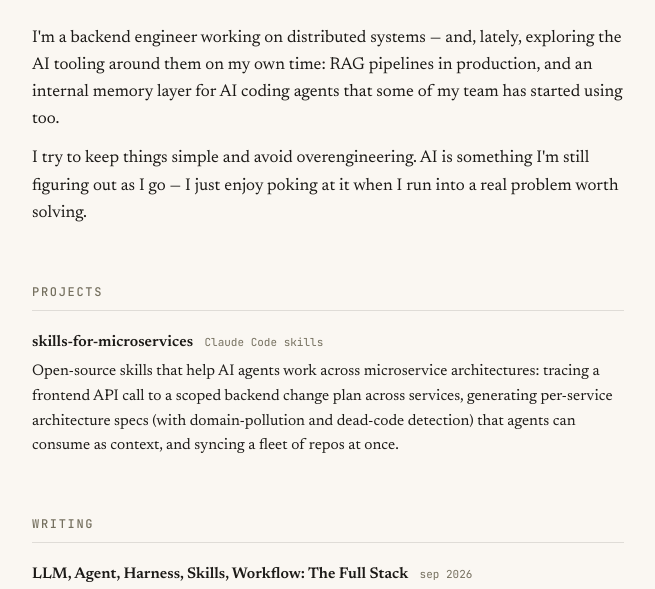
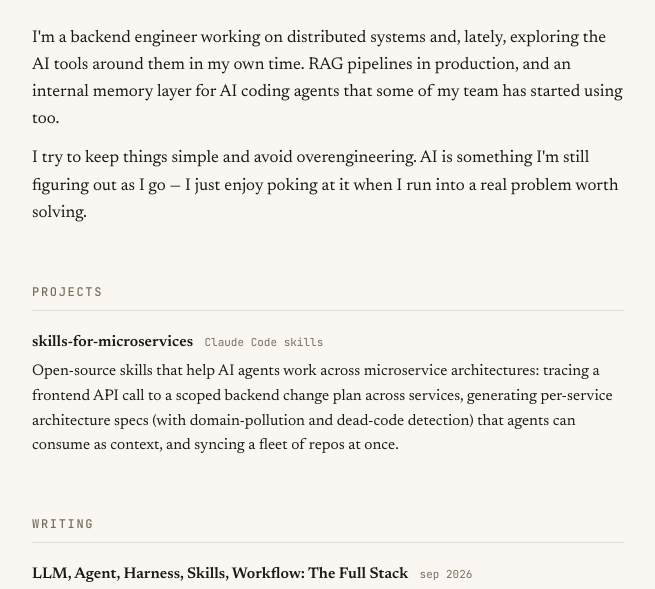
Before and after one commit to lsscecilia/lsscecilia.github.io, a plain HTML site: page index.html in a window 1280 px wide. Shown: the part 148-737 px from the top of the page, without its empty margins (312-967 px from the left). Drawn offline with Linux system fonts and the light colour scheme.

Commit message:
Refine introduction text in index.html
Corrected grammar and improved clarity in the introduction paragraph.

```diff
--- a/index.html
+++ b/index.html
@@ -77,8 +77,8 @@
   <p class="role">backend engineer · singapore</p>
 
   <p class="intro">
-    I'm a backend engineer working on distributed systems — and, lately, exploring the AI
-    tooling around them on my own time: RAG pipelines in production, and an internal memory
+    I'm a backend engineer working on distributed systems and, lately, exploring the AI
+    tools around them in my own time. RAG pipelines in production, and an internal memory
     layer for AI coding agents that some of my team has started using too.
   </p>
   <p class="intro">
```
